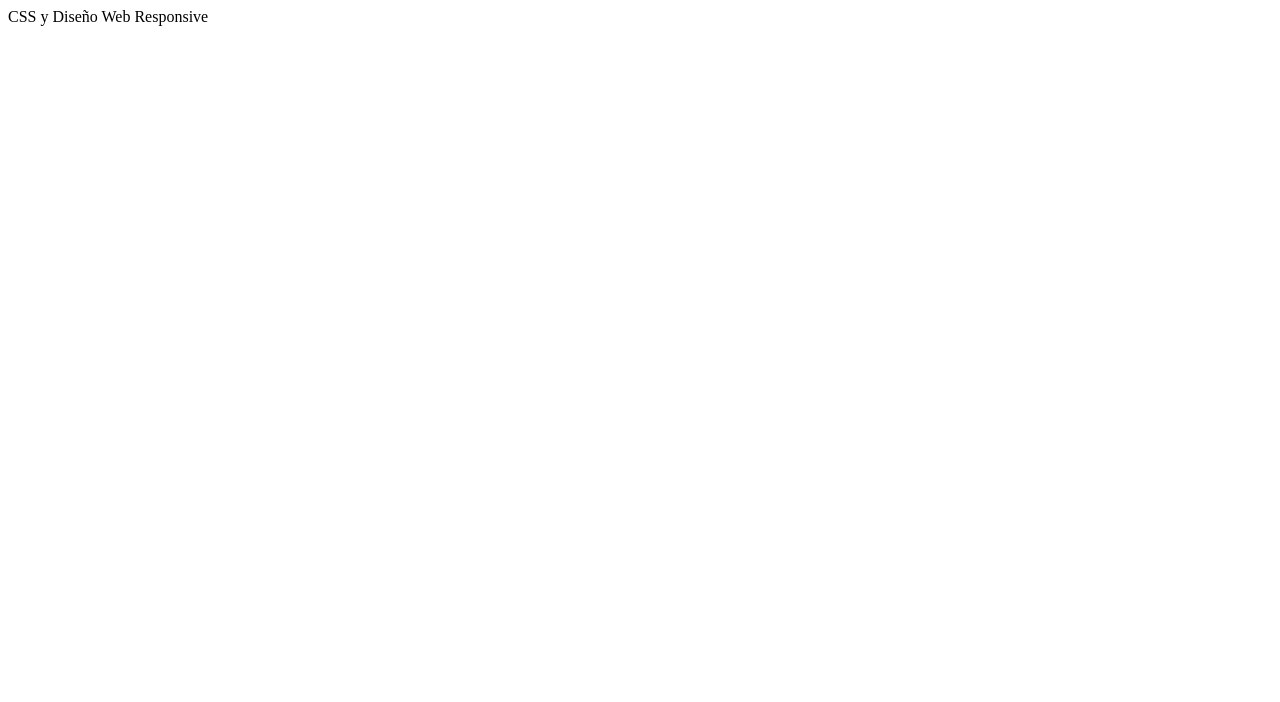
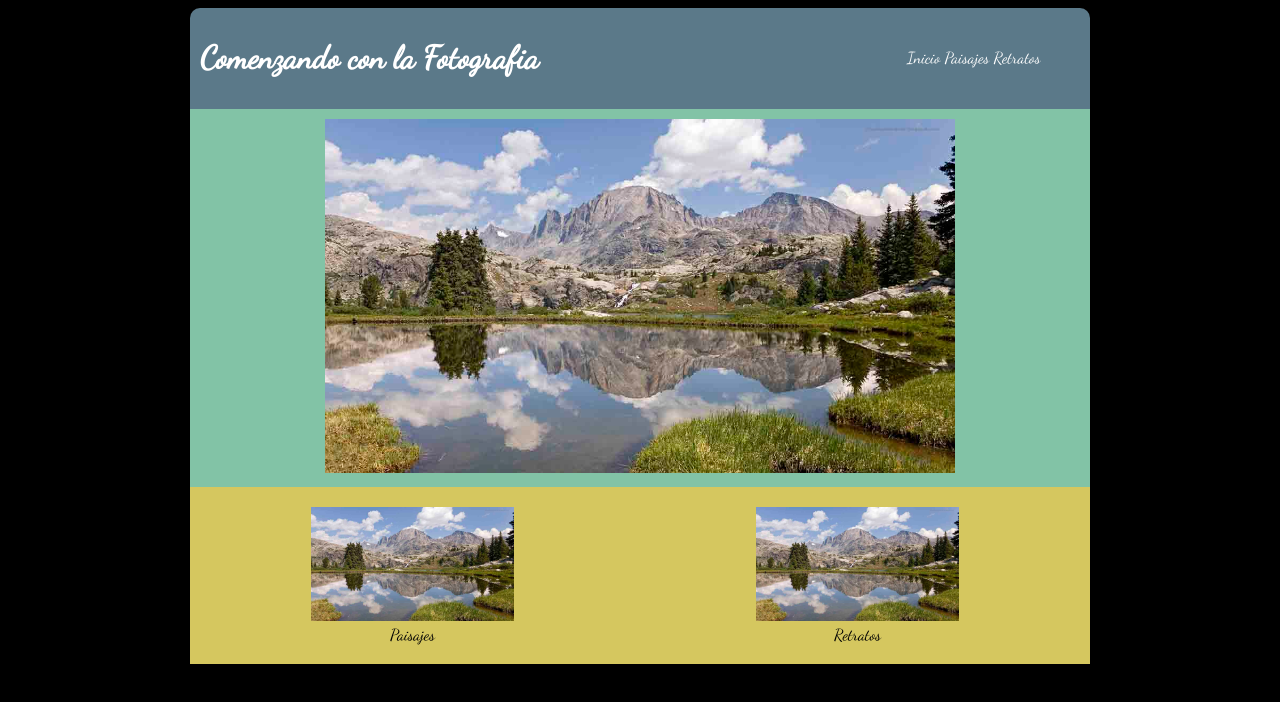
Before and after one commit to Heramalva/CSS_y_Diseno_Web_Responsive_Hugo_Ramirez, a plain HTML site: page index.html in a window 1280 px wide. Drawn offline with Linux system fonts and the light colour scheme.

Commit message:
avance index
imagenes principales y secundarias + enlaces

```diff
--- /dev/null
+++ b/css/estilos.css
@@ -0,0 +1,59 @@
+body{
+  background-color: black;
+  font-family: Dancing Script;
+}
+.contenedor{
+  width:900px;
+  margin:0 auto;
+}
+.titulo{
+  width:73%;
+  text-align: left;
+  padding: 10px;
+  text-shadow: 2px black;
+}
+.enlaces{
+  padding: 40px;
+  text-align: right;
+}
+header{
+  background-color: #5b7989;
+  color:white;
+  display: flex;
+  -webkit-display:flex;
+  flex-flow: row wrap;
+  -webkit-flex-flow: row wrap;
+  border-top-left-radius: 10px;
+  border-top-right-radius: 10px;
+}
+a{
+  color:white;
+  text-decoration:none;
+}
+.central{
+  background-color: #82c3a6;
+  text-align: center;
+}
+.central img{
+  width: 70%;
+  padding: 10px;
+}
+.secundario{
+  background-color:#d5c75f;
+  display: flex;
+  -webkit-display:flex;
+  flex-flow: row wrap;
+  -webkit-flex-flow: row wrap;
+}
+.sec1, .sec2{
+  width:45%;
+  padding:20px;
+  text-align: center;
+}
+.sec1 img, .sec2 img{
+  width:50%;
+}
+.secundario a{
+  color:black;
+  text-decoration:none;
+}
--- a/index.html
+++ b/index.html
@@ -2,15 +2,42 @@
 <html>
 <head>
   <meta charseat="utf-8">
-  <meta name="viewport" content="width=width-device, user-scalable=no, initial-scale=1.0"
+  <meta name="viewport" content="width=width-device, user-scalable=no, initial-scale=1.0">
   <title>CSS y Diseño Web Responsive</title>
+  <link href="https://fonts.googleapis.com/css?family=Dancing+Script" rel="stylesheet">
+  <link rel="stylesheet" href="css/estilos.css"
 </head>
 <body>
+  <div class="contenedor">
     <header>
+      <div class="titulo">
+        <h1>Comenzando con la Fotografia</h1>
+      </div>
+      <div class="enlaces">
+        <a href="index.html">Inicio</a>
+        <a href="paisajes.html">Paisajes</a>
+        <a href="retratos.html">Retratos</a>
+      </div>
     </header>
     <section>
+      <div class="central">
+        <img src="imagenes/central.jpg">
+      </div>
+      <div class="secundario">
+        <div class="sec1">
+          <img src="imagenes/central.jpg">
+          <br>
+          <a href="paisajes.html">Paisajes</a>
+        </div>
+        <div class="sec2">
+          <img src="imagenes/central.jpg">
+          <br>
+          <a href="retratos.html">Retratos</a>
+        </div>
+      </div>
     </section>
     <footer>
     </footer>
+  </div>
 </body>
 </html>
```
Also changed, not shown: imagenes/central.jpg (added), paisajes.html (added), retratos.html (added), 1 other file. Lines whose indentation alone changed are shown as unchanged.
